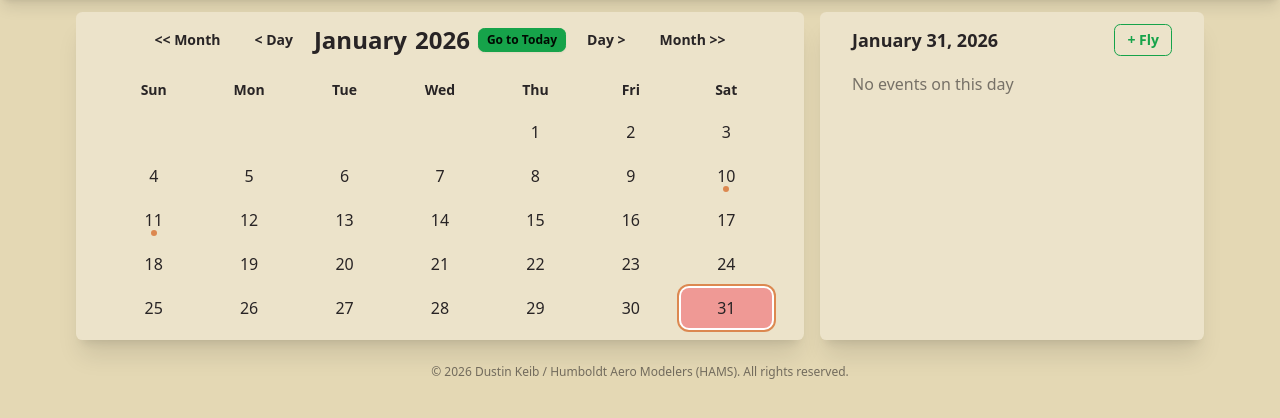
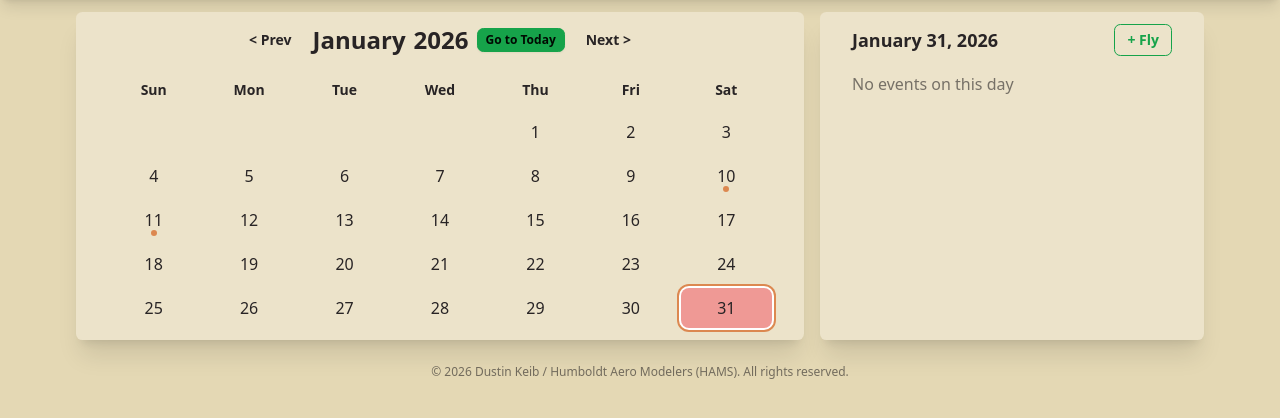
Before and after one commit to dustinkeib/hamsfly, a Django app: page /2026/01/31/ in a window 1280 px wide. Shown: the part 52-470 px from the top of the page. Run offline with Django 5.2, Linux system fonts and the light colour scheme; data comes from the database, SQL or seed files in the repository; data that the repository does not hold is empty; some libraries are stand-ins or nearby versions.

Commit message:
refactor: simplify calendar navigation to month-only controls
Remove day navigation buttons and update month navigation labels from
'<< Month' and 'Month >>' to '< Prev' and 'Next >' for clarity.

Co-Authored-By: Claude Opus 4.5 <noreply@anthropic.com>

```diff
--- a/apps/hamsalert/templates/hamsalert/calendar.html
+++ b/apps/hamsalert/templates/hamsalert/calendar.html
@@ -13,14 +13,7 @@
                 <a href="{% url 'calendar_day' prev_year prev_month prev_day %}"
                    class="btn btn-ghost btn-sm"
                    title="Previous month">
-                    &lt;&lt; Month
-                </a>
-
-                <!-- Previous Day Button -->
-                <a href="{% url 'calendar_day' prev_day_same_month_year prev_day_same_month_month prev_day_same_month %}"
-                   class="btn btn-ghost btn-sm"
-                   title="Previous day">
-                    &lt; Day
+                    &lt; Prev
                 </a>
 
                 <!-- Current Month Display with Today Button -->
@@ -35,18 +28,11 @@
                     </a>
                 </div>
 
-                <!-- Next Day Button -->
-                <a href="{% url 'calendar_day' next_day_same_month_year next_day_same_month_month next_day_same_month %}"
-                   class="btn btn-ghost btn-sm"
-                   title="Next day">
-                    Day &gt;
-                </a>
-
                 <!-- Next Month Button -->
                 <a href="{% url 'calendar_day' next_year next_month next_day %}"
                    class="btn btn-ghost btn-sm"
                    title="Next month">
-                    Month &gt;&gt;
+                    Next &gt;
                 </a>
             </div>
 
```
